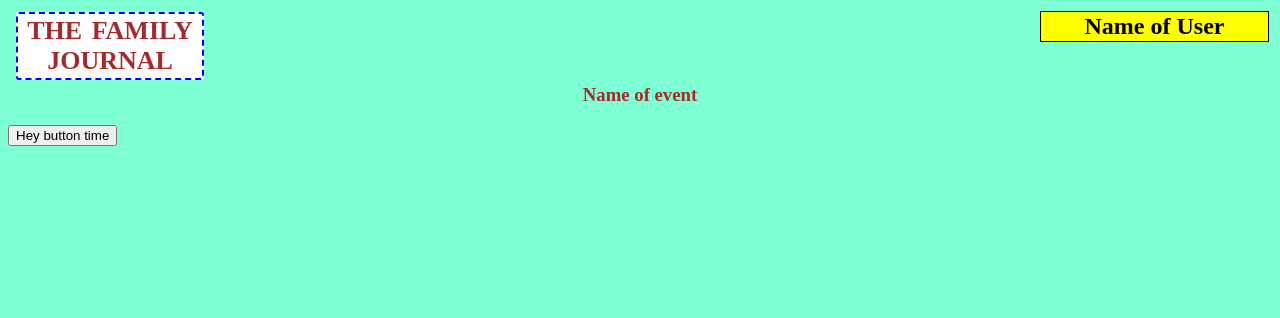
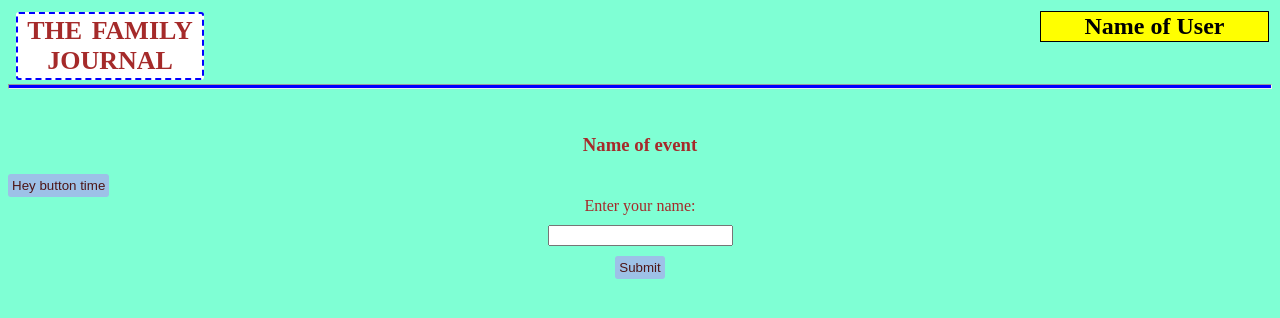
Before and after one commit to stamphen/startup, a plain HTML site: page html_practice.html in a window 1280 px wide. Drawn offline with Linux system fonts and the light colour scheme.

Commit message:
Javascript practice with user input

```diff
--- a/html_practice.html
+++ b/html_practice.html
@@ -8,13 +8,20 @@
         <link rel="stylesheet" type="text/css" href="styles.css" />
     </head>
     <body>
-        <div>
+        <div class="header">
             <h1>The Family Journal</h1>
             <h2>Name of User</h2>
         </div>
+        <hr style="clear:both; height: 3px; background-color: blue;">
+        <br>
         <div>
             <h3><center>Name of event</center></h3>
             <button id='buttn' onclick="buttonpush()">Hey button time</button>
+            <form>
+                <label for="name">Enter your name:</label>
+                <input type="text" id="name" name="name">
+                <button type="submit" onclick="login()">Submit</button>
+            </form>
         </div>
     </body>
 </html>
--- a/java.js
+++ b/java.js
@@ -5,3 +5,9 @@ function myFunction() {
 function buttonpush() {
     document.getElementById('buttn').innerHTML = 'wrong choice';
 }
+
+function login() {
+    const nam = document.getElementById('name').value
+    console.log(`Hello, ${nam}!`)
+    alert(nam)
+}
--- a/styles.css
+++ b/styles.css
@@ -36,3 +36,22 @@ h3 {
     clear: both; /* this clears the float,
                     so this will be below*/
 }
+
+form {
+    display: flex;
+    flex-direction: column;
+    align-items: center;
+}
+
+label, input {
+    margin-bottom: 10px;
+}
+
+button {
+    padding: 4px;
+    border: none;
+    background-color: #9dc1e7;
+    color: #4d1515;
+    cursor: pointer;
+    border-radius: 3px;
+}
```
